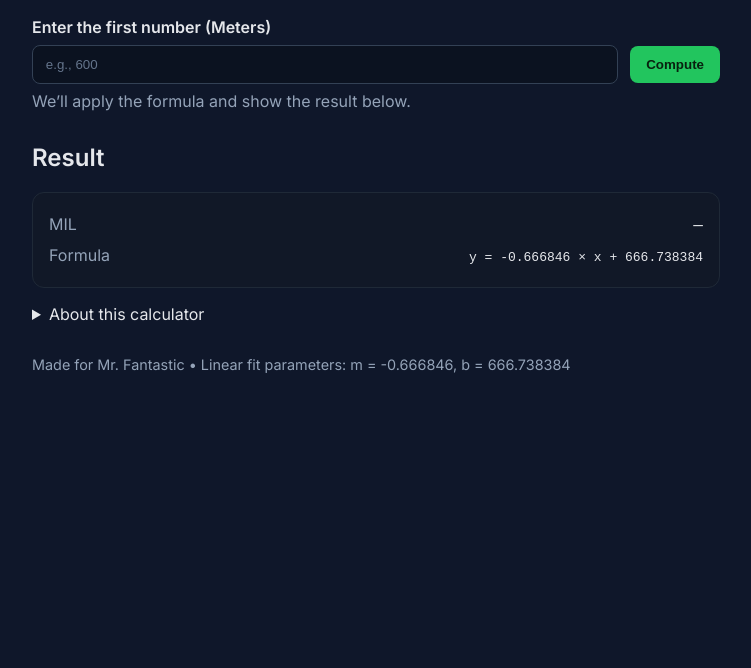
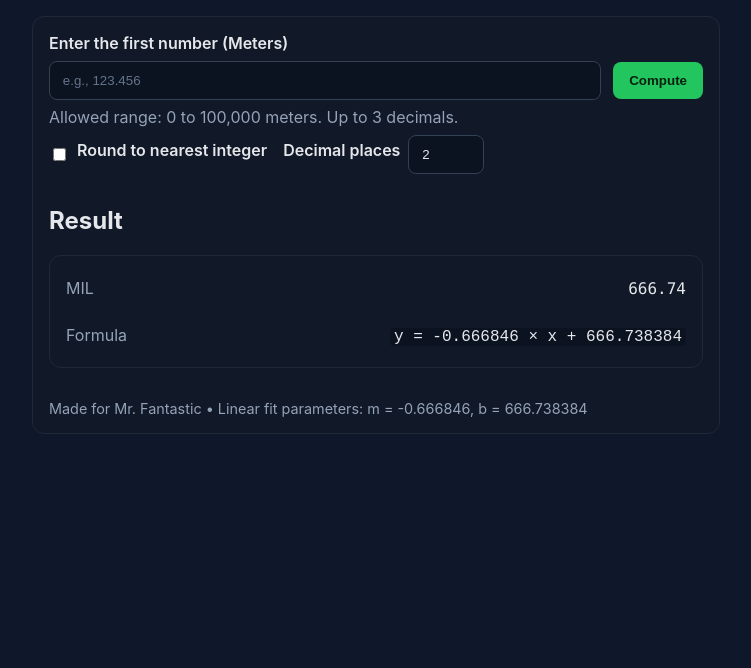
Before and after one commit to IanRos/HLLSWA, a plain HTML site: page index.html in a window 1280 px wide. Shown: the part 132-800 px from the top of the page, without its empty margins (264-1015 px from the left). Drawn offline with Linux system fonts and the light colour scheme.

Commit message:
Add files via upload
updated with some added security and validation

```diff
--- a/index.html
+++ b/index.html
@@ -2,50 +2,55 @@
 <html lang="en">
 <head>
   <meta charset="utf-8">
-  <meta name="viewport" content="width=device-width, initial-scale=1">
-  <title>X→Y Calculator</title>
-  <link rel="preconnect" href="https://fonts.googleapis.com">
-  <link rel="preconnect" href="https://fonts.gstatic.com" crossorigin>
-  <link href="https://fonts.googleapis.com/css2?family=Inter:wght@400;600&display=swap" rel="stylesheet">
+  <title>X→Y Calculator — Meters to MIL</title>
+  <meta name="viewport" content="width=device-width,initial-scale=1">
   <link rel="stylesheet" href="styles.css">
+  <style>
+    /* Fallback minimal styles if styles.css is not present */
+    .error { color: #b00020; }
+  </style>
 </head>
 <body>
-  <main class="container" role="main" aria-label="Meters to MIL calculator">
-    <h1>Compute <span class="mono">MIL</span> from <span class="mono">Meters</span></h1>
-    <p class="sub">Uses the linear fit: <code>y = -0.666846 × x + 666.738384</code></p>
+  <div class="container">
+    <h1>X→Y Calculator</h1>
+    <p class="sub">Compute MIL from meters using: <span class="mono">y = -0.666846 × x + 666.738384</span></p>
 
-    <form id="calc-form" novalidate>
+    <form id="calc-form" class="card" novalidate>
       <label for="xInput">Enter the first number (Meters)</label>
       <div class="row">
-        <input id="xInput" name="xInput" type="number" step="any" placeholder="e.g., 600" aria-describedby="hint" required>
-        <button type="submit" id="computeBtn">Compute</button>
+        <input id="xInput" name="meters" type="number" inputmode="decimal"
+               min="0" max="100000" step="0.001" required
+               placeholder="e.g., 123.456">
+        <button type="submit">Compute</button>
       </div>
-      <p id="hint" class="hint">We’ll apply the formula and show the result below.</p>
-    </form>
+      <div class="hint">Allowed range: 0 to 100,000 meters. Up to 3 decimals.</div>
 
-    <section class="result" aria-live="polite" aria-atomic="true">
+      <div class="settings">
+        <div class="inline">
+          <input id="roundToggle" type="checkbox" aria-describedby="roundHelp">
+          <label for="roundToggle">Round to nearest integer</label>
+        </div>
+        <div class="inline">
+          <label for="decimals">Decimal places</label>
+          <input id="decimals" name="decimals" type="number" min="0" max="10" step="1" value="2" required>
+        </div>
+      </div>
+
+      <p id="error" class="error" role="alert" aria-live="polite"></p>
+
+      <div class="result">
         <h2>Result</h2>
         <div class="card">
           <div class="line"><span class="label">MIL</span><span id="yOutput" class="value">—</span></div>
-        <div class="line"><span class="label">Formula</span><span class="value"><code>y = -0.666846 × x + 666.738384</code></span></div>
+          <div class="details">
+            <div class="line"><span class="label">Formula</span><span class="value mono">y = -0.666846 × x + 666.738384</span></div>
           </div>
-    </section>
+        </div>
+      </div>
 
-    <details class="details">
-      <summary>About this calculator</summary>
-      <p>This tool computes the second number from the first using a near-perfect linear relationship.</p>
-      <form id="settingsForm" class="settings">
-        <label class="inline">
-          <input type="checkbox" id="roundToggle"> Round to nearest integer
-        </label>
-        <label class="inline" for="decimals">Decimal places
-          <input type="number" id="decimals" min="0" max="10" step="1" value="3">
-        </label>
+      <div class="footer">Made for Mr. Fantastic • Linear fit parameters: m = -0.666846, b = 666.738384</div>
     </form>
-    </details>
-
-    <footer class="footer">Made for Mr. Fantastic • Linear fit parameters: m = -0.666846, b = 666.738384</footer>
-  </main>
+  </div>
 
   <script src="script.js"></script>
 </body>
--- a/script.js
+++ b/script.js
@@ -1,30 +1,68 @@
+(function () {
+  "use strict";
 
-(function() {
   const m = -0.666846000000;
   const b = 666.738384000000;
+
+  // Configurable bounds for meters (x)
+  const X_MIN = 0;
+  const X_MAX = 100000;
+
   const form = document.getElementById('calc-form');
   const xInput = document.getElementById('xInput');
   const yOutput = document.getElementById('yOutput');
   const roundToggle = document.getElementById('roundToggle');
   const decimals = document.getElementById('decimals');
+  const errorEl = document.getElementById('error');
+
+  function showError(msg) {
+    if (errorEl) errorEl.textContent = msg; // textContent prevents XSS
+    yOutput.textContent = '—';
+  }
+
+  function clearError() {
+    if (errorEl) errorEl.textContent = '';
+  }
+
+  function parseFiniteNumber(value) {
+    const n = Number(String(value).trim());
+    return Number.isFinite(n) ? n : null;
+  }
 
   function compute() {
-    const x = parseFloat(xInput.value);
-    if (Number.isNaN(x)) {
-      yOutput.textContent = '—';
-      return;
+    clearError();
+
+    const x = parseFiniteNumber(xInput.value);
+    if (x === null) {
+      return showError('Meters must be a finite number.');
     }
-    let y = m * x + b;
-    const d = parseInt(decimals.value, 10);
-    if (roundToggle.checked) { y = Math.round(y); yOutput.textContent = y.toString(); }
-    else { yOutput.textContent = Number.isFinite(d) ? y.toFixed(Math.max(0, Math.min(d, 10))) : y.toString(); }
+    if (x < X_MIN || x > X_MAX) {
+      return showError(`Meters must be between ${X_MIN} and ${X_MAX}.`);
+    }
+
+    const dRaw = parseFiniteNumber(decimals.value);
+    const d = dRaw !== null && Number.isInteger(dRaw) ? Math.max(0, Math.min(dRaw, 10)) : null;
+    if (d === null) {
+      return showError('Decimal places must be an integer between 0 and 10.');
+    }
+
+    const y = m * x + b;
+    if (!Number.isFinite(y)) {
+      return showError('Computation resulted in a non-finite value.');
+    }
+
+    if (roundToggle.checked) {
+      yOutput.textContent = Math.round(y).toString();
+    } else {
+      yOutput.textContent = y.toFixed(d);
+    }
   }
 
-  form.addEventListener('submit', function(e) { e.preventDefault(); compute(); });
+  form.addEventListener('submit', function (e) { e.preventDefault(); compute(); });
   xInput.addEventListener('input', compute);
   roundToggle.addEventListener('change', compute);
   decimals.addEventListener('input', compute);
 
   // Initialize
   compute();
-})();
+}());
```
Lines whose indentation alone changed are shown as unchanged.
